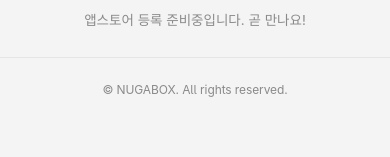
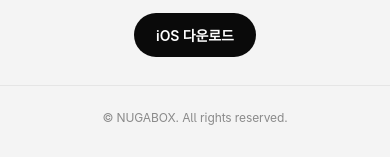
Before and after one commit to nugabox-labs/todaytome, a website: page app/public/index.html in a window 390 px wide. Shown: the part 1520-1677 px from the top of the page. Before the commit the page ends 1649 px from the top, so only its background shows below. Drawn offline with Linux system fonts and the light colour scheme; a web font is replaced by a local one.

Commit message:
feat: 앱 다운로드 버튼에 App Store 링크 연결
준비중 안내 토스트/텍스트는 주석 처리하고, 모바일 outro 영역에
검정 배경 흰색 텍스트의 iOS 다운로드 버튼 추가.

```diff
--- a/app/public/index.html
+++ b/app/public/index.html
@@ -345,6 +345,15 @@
     font-size: 13.5px;
     color: var(--text-3);
   }
+  .ios-download-btn {
+    margin-top: 16px;
+    display: inline-flex; align-items: center; justify-content: center;
+    height: 44px; padding: 0 22px; border-radius: 999px;
+    background: #0A0A0A; color: #fff;
+    font-size: 14px; font-weight: 600; letter-spacing: -0.1px;
+    text-decoration: none;
+  }
+  .ios-download-btn:hover { background: #1f1f1f; }
 
   /* ── footer ─────────────────── */
   footer {
@@ -504,7 +513,7 @@
     <div class="links">
       <a href="#features">기능</a>
       <a href="/privacy.html">개인정보처리방침</a>
-      <button class="cta" type="button" onclick="showSoon()">앱 다운로드</button>
+      <a class="cta" href="https://apps.apple.com/kr/app/%EC%98%A4%EB%8A%98-%EB%82%98%EC%97%90%EA%B2%8C/id6785341539" target="_blank" rel="noopener">앱 다운로드</a>
     </div>
   </nav>
 
@@ -522,9 +531,9 @@
       </p>
 
       <div class="hero-actions">
-        <button class="appstore-btn" type="button" onclick="showSoon()" aria-label="App Store에서 다운로드">
+        <a class="appstore-btn" href="https://apps.apple.com/kr/app/%EC%98%A4%EB%8A%98-%EB%82%98%EC%97%90%EA%B2%8C/id6785341539" target="_blank" rel="noopener" aria-label="App Store에서 다운로드">
           <img src="images/appstore_download.svg" alt="Download on the App Store" />
-        </button>
+        </a>
       </div>
     </div>
 
@@ -589,7 +598,8 @@
   <section class="mobile-outro" aria-label="페이지 마무리 안내">
     <h4>Today To Me</h4>
     <p>하루동안 나에게 주신 말씀을 잊지 않고 <br>조용히, 꾸준히 보며 묵상하는 습관을 들일 수 있어요.</p>
-    <div class="fine">앱스토어 등록 준비중입니다. 곧 만나요!</div>
+    <!-- 앱스토어 등록 준비중입니다. 곧 만나요! -->
+    <a class="ios-download-btn" href="https://apps.apple.com/kr/app/%EC%98%A4%EB%8A%98-%EB%82%98%EC%97%90%EA%B2%8C/id6785341539" target="_blank" rel="noopener">iOS 다운로드</a>
   </section>
 
   <!-- footer -->
@@ -599,7 +609,7 @@
 
 </div>
 
-<!-- soon-toast -->
+<!-- 앱스토어 등록 준비중입니다 안내용 soon-toast (현재 다운로드 링크 연결로 미사용)
 <div id="toast" role="status" aria-live="polite"></div>
 <style>
   #toast {
@@ -622,6 +632,7 @@
     toastTimer = setTimeout(() => t.classList.remove('show'), 2200);
   }
 </script>
+-->
 
 </body>
 </html>
```
